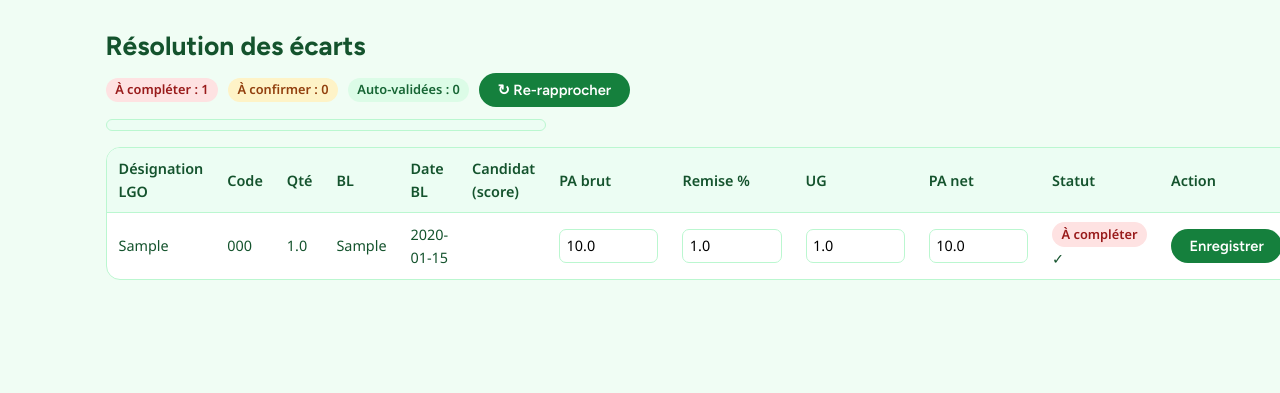
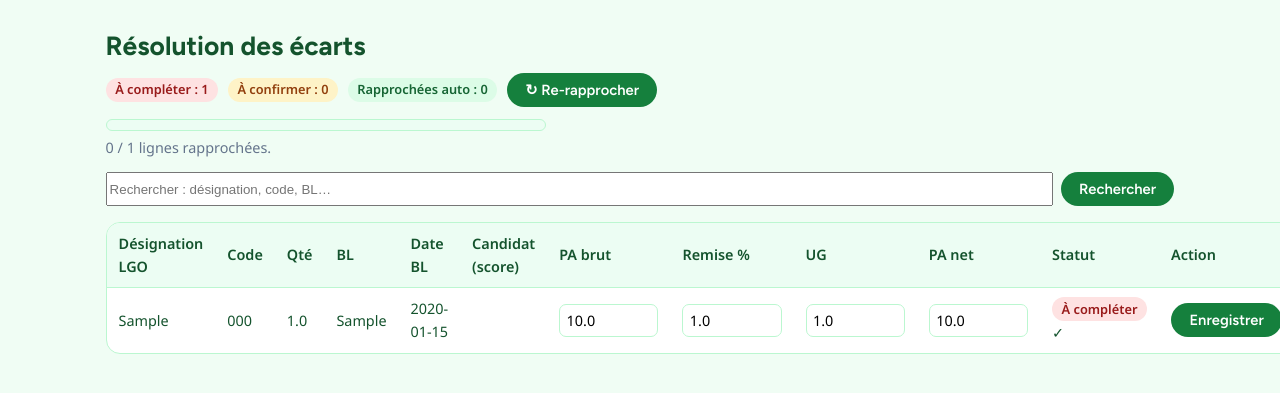
Before and after one commit to jeydead81/RetroBuddy, a FastAPI app: page /resolution in a window 1280 px wide. Shown: the part 123-516 px from the top of the page. Run offline with FastAPI, Linux system fonts and the light colour scheme; tables that the repository leaves empty hold one stand-in row (values such as "Sample post").

Commit message:
feat(resolution+factures): pagination/compteurs résolution, remises + alerte 0 prix
Résolution :
- Pagination (50/ligne) + recherche (désignation, code, BL) — fini les 1944 lignes
  d'un bloc.
- Compteurs justes : « Rapprochées auto » (lignes resolu auto) et « Complétées à la
  main » remplacent l'« Auto-validées » trompeur qui restait à 0 alors que des lignes
  étaient bien rapprochées. Barre de progression = lignes rapprochées / total.

Vue facture labo :
- Fix superposition de l'entête (nom de fichier qui débordait sur la colonne Labo).
- Colonnes PA brut + Remise % ajoutées.
- Distinction « PA net non extrait » (jaune) vs « ≠ montant » (rouge) : une facture
  réconciliée sans PA net n'est plus signalée à tort comme incohérente.
- Bandeau d'alerte quand une facture est « Ingérée » mais ne verse AUCUN prix au
  référentiel (cas PiLeJe : 61/243 factures) + motif d'exclusion par ligne.

Tests : 175 verts (+9).

Co-Authored-By: Claude Opus 4.8 <noreply@anthropic.com>

```diff
--- a/app/main.py
+++ b/app/main.py
@@ -245,22 +245,30 @@ def creer_app(db_path="data/retrocession.db") -> FastAPI:
         if f is None:
             return RedirectResponse("/factures", status_code=303)
         lignes = c.execute(
-            "SELECT code, type_code, code_interne, designation, qte, prix_net, "
-            "montant_ht, checksum_ok, valide FROM lignes_facture "
-            "WHERE facture_id=? ORDER BY id", (fid,)).fetchall()
+            "SELECT code, type_code, code_interne, designation, qte, prix_brut, "
+            "remise_pct, prix_net, montant_ht, checksum_ok, valide, motif_ligne "
+            "FROM lignes_facture WHERE facture_id=? ORDER BY id", (fid,)).fetchall()
         # Cohérence par ligne : qté×PA net ≈ montant HT -> repère la ligne fautive.
-        details, somme = [], 0.0
+        # Si le PA net n'a pas été extrait (facture sans colonne "net"), on le signale
+        # comme « manquant » plutôt qu'incohérent (ce n'est pas une erreur de montant).
+        details, somme, n_au_ref = [], 0.0, 0
         for l in lignes:
-            mt = l["montant_ht"]
-            attendu = (l["qte"] or 0) * (l["prix_net"] or 0)
-            incoherent = mt is not None and abs(attendu - mt) > max(0.02, abs(mt) * 0.01)
+            mt, net = l["montant_ht"], l["prix_net"]
+            attendu = (l["qte"] or 0) * (net or 0)
+            net_manquant = net is None and mt is not None and abs(mt) > 0
+            incoherent = (net is not None and mt is not None
+                          and abs(attendu - mt) > max(0.02, abs(mt) * 0.01))
             if mt is not None:
                 somme += mt
-            details.append({"l": l, "attendu": round(attendu, 2), "incoherent": incoherent})
+            if l["valide"]:
+                n_au_ref += 1
+            details.append({"l": l, "attendu": round(attendu, 2),
+                            "incoherent": incoherent, "net_manquant": net_manquant})
         ta = f["total_affiche"]
         ecart = round(somme - ta, 2) if ta is not None else None
         return TEMPLATES.TemplateResponse(request, "facture_labo.html", {
-            "f": f, "details": details, "somme": round(somme, 2), "ecart": ecart})
+            "f": f, "details": details, "somme": round(somme, 2), "ecart": ecart,
+            "n_au_ref": n_au_ref})
 
     @app.post("/facture-labo/{fid}/integrer")
     def integrer_facture_labo(fid: int):
@@ -368,22 +376,35 @@ def creer_app(db_path="data/retrocession.db") -> FastAPI:
             "page": page, "pages": pages, "total": total, "taille": TAILLE_PAGE})
 
     @app.get("/resolution", response_class=HTMLResponse)
-    def resolution(request: Request):
-        rows = conn().execute(
+    def resolution(request: Request, q: str = "", page: int = 1):
+        q = q.strip()
+        c = conn()
+        conds, params = ["l.statut_ecart IN ('rouge', 'orange')"], []
+        if q:
+            like = f"%{q}%"
+            conds.append("(l.designation LIKE ? OR l.code LIKE ? OR l.bl_numero LIKE ?)")
+            params += [like, like, like]
+        where = "WHERE " + " AND ".join(conds)
+        total = c.execute(f"SELECT COUNT(*) n FROM retro_lignes l {where}", params).fetchone()["n"]
+        pages = max(1, (total + TAILLE_PAGE - 1) // TAILLE_PAGE)
+        page = max(1, min(page, pages))
+        rows = c.execute(
             "SELECT l.id, l.designation, l.code, l.code_resolu, l.qte, l.tva, "
             "l.bl_numero, l.bl_date, l.prix_brut, l.remise_pct, l.prix_net, l.ug, "
-            "l.score_match, l.statut_ecart, l.valide_utilisateur "
-            "FROM retro_lignes l "
-            "WHERE l.statut_ecart IN ('rouge', 'orange') ORDER BY l.id").fetchall()
-        n_rouge = sum(1 for r in rows if r["statut_ecart"] == "rouge")
-        n_orange_a_confirmer = sum(
-            1 for r in rows if r["statut_ecart"] == "orange" and not r["valide_utilisateur"])
-        n_auto = sum(
-            1 for r in rows if r["statut_ecart"] == "orange" and r["valide_utilisateur"])
-        compteurs = {"rouge": n_rouge, "a_confirmer": n_orange_a_confirmer,
-                     "auto": n_auto, "total": len(rows)}
-        return TEMPLATES.TemplateResponse(
-            request, "resolution.html", {"rows": rows, "compteurs": compteurs})
+            f"l.score_match, l.statut_ecart, l.valide_utilisateur FROM retro_lignes l {where} "
+            "ORDER BY l.id LIMIT ? OFFSET ?", params + [TAILLE_PAGE, (page - 1) * TAILLE_PAGE]).fetchall()
+        # Compteurs globaux (toutes les lignes, indépendants de la recherche / page).
+        def _n(cond):
+            return c.execute(f"SELECT COUNT(*) n FROM retro_lignes WHERE {cond}").fetchone()["n"]
+        n_rouge = _n("statut_ecart='rouge'")
+        n_orange = _n("statut_ecart='orange' AND COALESCE(valide_utilisateur,0)=0")
+        n_auto = _n("statut_ecart='resolu' AND COALESCE(saisie_manuelle,0)=0")
+        n_manuel = _n("statut_ecart='resolu' AND saisie_manuelle=1")
+        compteurs = {"rouge": n_rouge, "a_confirmer": n_orange, "auto": n_auto,
+                     "manuel": n_manuel, "total": n_rouge + n_orange + n_auto + n_manuel}
+        return TEMPLATES.TemplateResponse(request, "resolution.html", {
+            "rows": rows, "compteurs": compteurs, "q": q, "page": page,
+            "pages": pages, "total": total, "taille": TAILLE_PAGE})
 
     @app.post("/resolution/ligne/{ligne_id}")
     def resolution_enregistrer(ligne_id: int, payload: dict):
--- a/app/ui/templates/resolution.html
+++ b/app/ui/templates/resolution.html
@@ -5,12 +5,22 @@
 <p style="display:flex; align-items:center; gap:.6rem; flex-wrap:wrap;">
   <span class="badge b-danger">À compléter : {{ compteurs.rouge }}</span>
   <span class="badge b-warn">À confirmer : {{ compteurs.a_confirmer }}</span>
-  <span class="badge b-ok">Auto-validées : {{ compteurs.auto }}</span>
+  <span class="badge b-ok">Rapprochées auto : {{ compteurs.auto }}</span>
+  {% if compteurs.manuel %}<span class="badge b-info">Complétées à la main : {{ compteurs.manuel }}</span>{% endif %}
   <button onclick="rematch()">↻ Re-rapprocher</button>
 </p>
+{% set faits = compteurs.auto + compteurs.manuel %}
 <div class="barre-fond">
-  <div class="barre-jauge" style="width: {{ (100 * compteurs.auto / compteurs.total) if compteurs.total else 0 }}%"></div>
+  <div class="barre-jauge" style="width: {{ (100 * faits / compteurs.total) if compteurs.total else 0 }}%"></div>
 </div>
+<p style="color:var(--grey); font-size:.9rem; margin:.3rem 0 0;">{{ faits }} / {{ compteurs.total }} lignes rapprochées.</p>
+
+<form method="get" style="display:flex; gap:.5rem; margin:.8rem 0; flex-wrap:wrap;">
+  <input type="search" name="q" value="{{ q }}"
+         placeholder="Rechercher : désignation, code, BL…" style="flex:1; min-width:260px;">
+  <button type="submit">Rechercher</button>
+  {% if q %}<a href="/resolution"><button type="button">Effacer</button></a>{% endif %}
+</form>
 
 <table id="table-resolution">
   <tr>
@@ -41,9 +51,18 @@
     </td>
   </tr>
   {% else %}
-  <tr><td colspan="12" style="color:var(--grey); padding:1rem;">Aucun écart à résoudre — tout est validé, ou aucune facture LGO n'est encore importée.</td></tr>
+  <tr><td colspan="12" style="color:var(--grey); padding:1rem;">{% if q %}Aucun résultat pour « {{ q }} ».{% else %}Aucun écart à résoudre — tout est validé, ou aucune facture LGO n'est encore importée.{% endif %}</td></tr>
   {% endfor %}
 </table>
+
+{% if total > taille %}
+<p style="display:flex; gap:.9rem; align-items:center; flex-wrap:wrap; color:var(--grey); margin-top:.6rem;">
+  <span>{{ (page-1)*taille + 1 }}–{{ [page*taille, total]|min }} sur {{ total }}</span>
+  {% if page > 1 %}<a href="?q={{ q|urlencode }}&page={{ page-1 }}">‹ Précédent</a>{% endif %}
+  <span>page {{ page }} / {{ pages }}</span>
+  {% if page < pages %}<a href="?q={{ q|urlencode }}&page={{ page+1 }}">Suivant ›</a>{% endif %}
+</p>
+{% endif %}
 
 <script>
 const LBL = { resolu: ["Validé", "b-ok"], orange: ["À confirmer", "b-warn"], rouge: ["À compléter", "b-danger"] };
```
Also changed, not shown: app/ui/templates/facture_labo.html (+20 -8 lines), tests/test_facture_labo.py (+16 -0 lines), tests/test_resolution_vue.py (added, +55 -0 lines).
